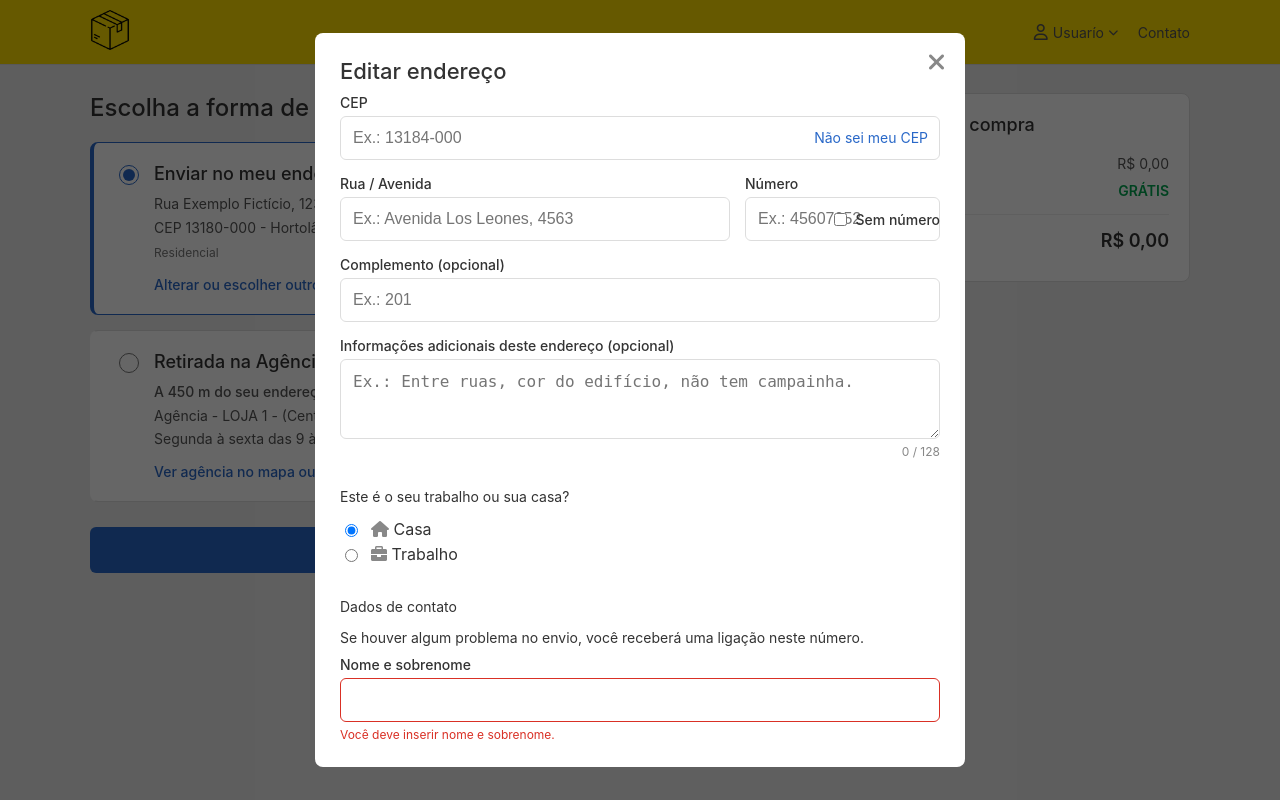
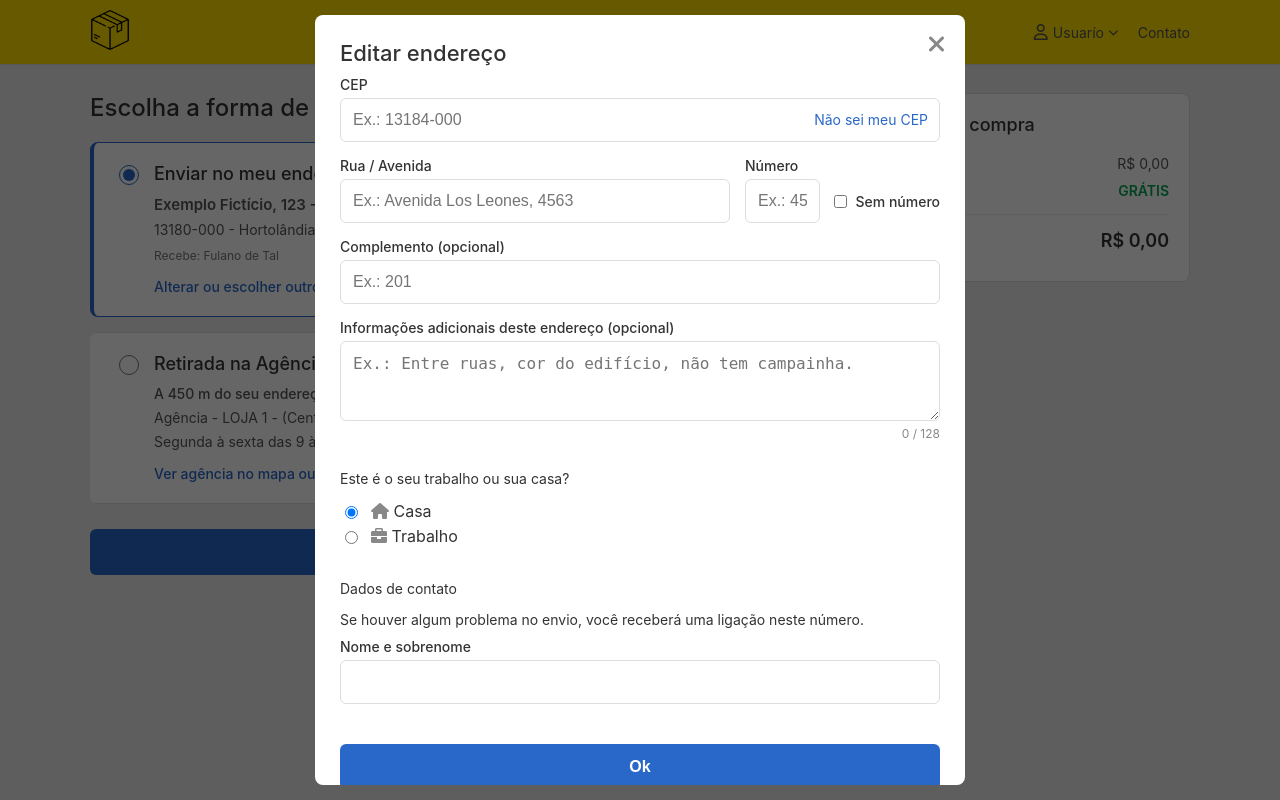
Before and after one commit to mar-moraes/Loja-Ponto-Com, a PHP site: page /tela_entrega.html in a window 1280 px wide, after a click on "Alterar ou escolher outro endereço". Run offline with PHP 8.4, Linux system fonts and the light colour scheme.

Commit message:
Add files via upload

```diff
--- a/Telas/estilo_entrega.css
+++ b/Telas/estilo_entrega.css
@@ -335,13 +335,17 @@ body {
 }
 
 .checkbox-container {
-    position: absolute;
-    right: 0;
-    top: 35px; /* Ajuste manual */
+    /* As 3 linhas abaixo foram removidas */
+    /* position: absolute; */
+    /* right: 0; */
+    /* top: 35px; */
+
     display: flex;
     align-items: center;
     gap: 5px;
+    white-space: nowrap; /* Garante que "Sem número" não quebre a linha */
 }
+
 .checkbox-container label {
     margin: 0;
 }
@@ -406,10 +410,11 @@ body {
     flex: 1; /* Ocupa o resto do espaço */
     padding-left: 15px;
 }
-.mapa-container iframe {
+.mapa-container #mapa {
+    width: 100%;
+    height: 100%; /* O 'height' vem da classe .retirada-layout */
     border-radius: 6px;
 }
-
 .resultado-busca {
     font-size: 14px;
     color: #777;
--- a/Telas/tela_entrega.html
+++ b/Telas/tela_entrega.html
@@ -7,10 +7,13 @@
   <link rel="stylesheet" href="estilo_entrega.css">
 
   <link rel="stylesheet" href="https://cdnjs.cloudflare.com/ajax/libs/font-awesome/6.0.0-beta3/css/all.min.css">
+
+  <link rel="stylesheet" href="https://unpkg.com/leaflet@1.9.4/dist/leaflet.css" integrity="sha256-p4NxAoJBhIIN+hmNHrzRCf9tD/miZyoHS5obTRR9BMY=" crossorigin=""/>
+  <script src="https://unpkg.com/leaflet@1.9.4/dist/leaflet.js" integrity="sha256-20nQCchB9co0qIjJZRGuk2/Z9VM+kNiyxNV1lvTlZBo=" crossorigin=""></script>
 </head>
 <body>
 
-    <header class="topbar-entrega">
+     <header class="topbar-entrega">
       <nav class="actions-entrega">
         <div class="logo-container">
           <a href="index.html">
@@ -41,10 +44,11 @@
                             <span>Enviar no meu endereço</span>
                             <span class="preco-gratis">Grátis</span>
                         </div>
+
                         <div class="opcao-detalhes">
-                            <p>Rua Exemplo Fictício, 123 - Jd. Amanda</p>
-                            <p>CEP 13180-000 - Hortolândia, São Paulo</p>
-                            <p class="tipo-endereco">Residencial</p>
+                            <p style="font-weight: 600; font-size: 15px;">Exemplo Fictício, 123 - Centro</p>
+                            <p style="margin: 5px 0;">13180-000 - Hortolândia - SP</p>
+                            <p class="tipo-endereco">Recebe: Fulano de Tal</p>
                             <a href="#" class="link-acao" onclick="mostrarModal('modal-editar-endereco')">Alterar ou escolher outro endereço</a>
                         </div>
                     </label>
@@ -57,7 +61,8 @@
                             <span>Retirada na Agência</span>
                             <span class="preco">R$ 7,99</span>
                         </div>
-                        <div class="opcao-detalhes">
+
+                        <div class="opcao-detalhes" id="detalhes-agencia-selecionada">
                             <p class="distancia">A 450 m do seu endereço</p>
                             <p>Agência - LOJA 1 - (Centro)</p>
                             <p>Segunda à sexta das 9 às 17:30 hs. - Sábado das 9 às 15 hs.</p>
@@ -105,15 +110,18 @@
                     <div class="form-grupo" style="flex: 2;">
                         <label for="rua">Rua / Avenida</label>
                         <input type="text" id="rua" placeholder="Ex.: Avenida Los Leones, 4563">
+                        <span class="msg-erro" id="erro-rua" style="display: none;">Você deve inserir o nome da rua.</span>
                     </div>
                     <div class="form-grupo" style="flex: 1;">
                         <label for="numero">Número</label>
-                        <input type="text" id="numero" placeholder="Ex.: 45607052">
-                        <div class="checkbox-container">
+                        <div style="display: flex; align-items: center; gap: 10px;">
+                        <input type="text" id="numero" placeholder="Ex.: 45607052" style="flex: 1; min-width: 50px;">
+                        <div class="checkbox-container" style="white-space: nowrap;">
                             <input type="checkbox" id="sem-numero">
                             <label for="sem-numero">Sem número</label>
                         </div>
                     </div>
+                </div>
                 </div>
 
                 <div class="form-grupo">
@@ -143,8 +151,11 @@
                     <p>Dados de contato</p>
                     <span>Se houver algum problema no envio, você receberá uma ligação neste número.</span>
                     <label for="nome" style="margin-top: 10px;">Nome e sobrenome</label>
-                    <input type="text" id="nome" class="input-erro">
-                    <span class="msg-erro">Você deve inserir nome e sobrenome.</span>
+                    <input type="text" id="nome"> <span class="msg-erro" id="erro-nome" style="display: none;">Você deve inserir nome e sobrenome.</span>
+                </div>
+
+                <div class="form-grupo" style="margin-top: 15px;">
+                    <button type="button" id="btn-salvar-endereco" class="btn-continuar-entrega">Ok</button>
                 </div>
 
             </form>
@@ -185,83 +196,92 @@
                     </div>
                 </div>
                 <div class="mapa-container">
-                    <iframe
-                        src="https://www.google.com/maps/embed?pb=!1m14!1m12!1m3!1d14704.512437314232!2d-47.19298736839293!3d-22.871725497468567!2m3!1f0!2f0!3f0!3m2!1i1024!2i768!4f13.1!5e0!3m2!1sen!2sbr!4v1760985459396!5m2!1sen!2sbr"
-                        width="100%"
-                        height="100%"
-                        style="border:0;"
-                        allowfullscreen=""
-                        loading="lazy"
-                        referrerpolicy="no-referrer-when-downgrade">
-                    </iframe>
+                    <div id="mapa"></div>
                 </div>
             </div>
         </div>
     </div>
 
-
     <script>
         // --- Variável global para guardar o subtotal vindo do carrinho ---
         let subtotalCompra = 0.0;
 
+        // --- NOVO: Variável global para guardar o objeto do mapa (começa nula) ---
+        let map = null;
+
         // --- Funções para controlar os Modais (Subtelas) ---
         function mostrarModal(modalId) {
             document.getElementById(modalId).style.display = 'flex';
+
+            if (modalId === 'modal-retirar-agencia' && !map) {
+                // ... (Todo o seu código de inicialização do mapa - está correto) ...
+                const locais = [
+                    {
+                        nome: 'LOJA 1',
+                        endereco: 'RUA LUIZ CAMILO DE CAMARGO, 581, Centro, Hortolândia (13184-230)',
+                        coords: { lat: -22.85848, lng: -47.22129 }
+                    },
+                    {
+                        nome: 'PONTO EXTRA HORTOLÂNDIA',
+                        endereco: 'AV. DA EMACIPAÇÃO, 1200, Jardim Santa Rita de Cássia, Hortolândia (13186-505)',
+                        coords: { lat: -22.86985, lng: -47.21461 }
+                    }
+                ];
+                const centroDoMapa = [-22.864, -47.218];
+                map = L.map('mapa').setView(centroDoMapa, 14);
+                L.tileLayer('https://{s}.tile.openstreetmap.org/{z}/{x}/{y}.png', {
+                    attribution: '&copy; <a href="https://www.openstreetmap.org/copyright">OpenStreetMap</a> contributors'
+                }).addTo(map);
+                locais.forEach(local => {
+                    L.marker([local.coords.lat, local.coords.lng])
+                     .addTo(map)
+                     .bindPopup(`<b>${local.nome}</b><br>${local.endereco}`);
+                });
+            }
         }
 
         function fecharModal(modalId) {
             document.getElementById(modalId).style.display = 'none';
         }
 
-        // --- NOVA FUNÇÃO: Atualiza o Resumo da Compra ---
+        // --- FUNÇÃO: Atualiza o Resumo da Compra ---
         function atualizarResumoEntrega() {
-            // Verifica qual opção de entrega está selecionada
+            // ... (Seu código de atualização de resumo - está correto) ...
             const freteSelecionado = document.querySelector('input[name="forma-entrega"]:checked').value;
             const freteSpan = document.getElementById("resumo-frete-preco");
-
             let valorFrete = 0.0;
             let textoFrete = "GRÁTIS";
-
-            // Define o valor do frete baseado na seleção
             if (freteSelecionado === 'agencia') {
-                valorFrete = 7.99; // Valor da agência (de Hortolândia)
+                valorFrete = 7.99;
                 textoFrete = "R$ 7,99";
                 freteSpan.classList.remove("preco-gratis");
             } else {
-                valorFrete = 0.0; // Valor do endereço (Grátis)
+                valorFrete = 0.0;
                 textoFrete = "GRÁTIS";
                 freteSpan.classList.add("preco-gratis");
             }
-
-            // Calcula o total final
             const valorTotal = subtotalCompra + valorFrete;
-
-            // Atualiza os valores no HTML
             document.getElementById("resumo-produto-preco").innerText = "R$ " + subtotalCompra.toFixed(2).replace(".", ",");
             freteSpan.innerText = textoFrete;
             document.getElementById("resumo-total-preco").innerText = "R$ " + valorTotal.toFixed(2).replace(".", ",");
         }
 
 
-        // --- Lógica para selecionar as opções de entrega (MODIFICADA) ---
+        // --- Lógica para selecionar as opções de entrega ---
         document.querySelectorAll('input[name="forma-entrega"]').forEach(radio => {
             radio.addEventListener('change', function() {
-                // Remove a classe 'selecionado' de todos
+                // ... (Seu código de seleção de rádio - está correto) ...
                 document.querySelectorAll('.opcao-bloco').forEach(bloco => {
                     bloco.classList.remove('selecionado');
                 });
-
-                // Adiciona a classe 'selecionado' apenas ao 'pai' do radio checado
                 if (this.checked) {
                     this.closest('.opcao-bloco').classList.add('selecionado');
                 }
-
-                // ATUALIZA O RESUMO QUANDO A OPÇÃO MUDA
                 atualizarResumoEntrega();
             });
         });
 
-        // --- NOVO: Roda quando a página carrega ---
+        // --- Roda quando a página carrega ---
         document.addEventListener("DOMContentLoaded", () => {
             // 1. Pega o valor total salvo no localStorage
             const totalSalvo = localStorage.getItem("totalCompra");
@@ -272,9 +292,73 @@
             }
 
             // 3. Roda a função de atualização para mostrar os valores corretos
-            // (Isso vai usar o subtotal salvo e o frete padrão que está 'checked')
             atualizarResumoEntrega();
-        });
+
+            // --- BLOCO 1: LÓGICA PARA "ESCOLHER" UMA AGÊNCIA ---
+            document.querySelectorAll('.btn-escolher').forEach(button => {
+                button.addEventListener('click', (e) => {
+
+                    const itemAgencia = e.target.closest('.agencia-item');
+                    const nomeAgencia = itemAgencia.querySelector('h4').innerText;
+                    const horarioAgencia = itemAgencia.querySelector('i.fa-regular.fa-clock').parentElement.innerText;
+                    const targetDetalhes = document.getElementById('detalhes-agencia-selecionada');
+
+                    targetDetalhes.innerHTML = `
+                        <p style="font-weight: 600; font-size: 15px;">${nomeAgencia}</p>
+                        <p style="margin: 5px 0;">${horarioAgencia}</p>
+                        <a href="#" class="link-acao" onclick="mostrarModal('modal-retirar-agencia')">Ver agência no mapa ou selecionar outra</a>
+                    `;
+
+                    const radioAgencia = document.getElementById('retirar-agencia');
+                    radioAgencia.checked = true;
+                    radioAgencia.dispatchEvent(new Event('change'));
+
+                    // Fecha o modal de agência
+                    fecharModal('modal-retirar-agencia');
+                });
+            });
+            // --- FIM DO BLOCO 1 ---
+
+
+            // --- BLOCO 2: LÓGICA DE VALIDAÇÃO DO MODAL DE ENDEREÇO ---
+            // (Este é o bloco que foi movido para fora do Bloco 1)
+            const btnSalvarEndereco = document.getElementById('btn-salvar-endereco');
+            const inputRua = document.getElementById('rua');
+            const erroRua = document.getElementById('erro-rua');
+            const inputNome = document.getElementById('nome');
+            const erroNome = document.getElementById('erro-nome');
+
+            btnSalvarEndereco.addEventListener('click', () => {
+                let isValid = true;
+
+                // 1. Limpa erros anteriores
+                erroRua.style.display = 'none';
+                inputRua.classList.remove('input-erro');
+                erroNome.style.display = 'none';
+                inputNome.classList.remove('input-erro');
+
+                // 2. Valida o campo "Rua"
+                if (inputRua.value.trim() === '') {
+                    erroRua.style.display = 'block';
+                    inputRua.classList.add('input-erro');
+                    isValid = false;
+                }
+
+                // 3. Valida o campo "Nome"
+                if (inputNome.value.trim() === '') {
+                    erroNome.style.display = 'block';
+                    inputNome.classList.add('input-erro');
+                    isValid = false;
+                }
+
+                // 4. Se tudo estiver válido, fecha o modal
+                if (isValid) {
+                    fecharModal('modal-editar-endereco');
+                }
+            });
+            // --- FIM DO BLOCO 2 ---
+
+        }); // <-- Fim do DOMContentLoaded
 
     </script>
 </body>
```
Also changed, not shown: Telas/tela_carrinho.html (+18 -5 lines).
